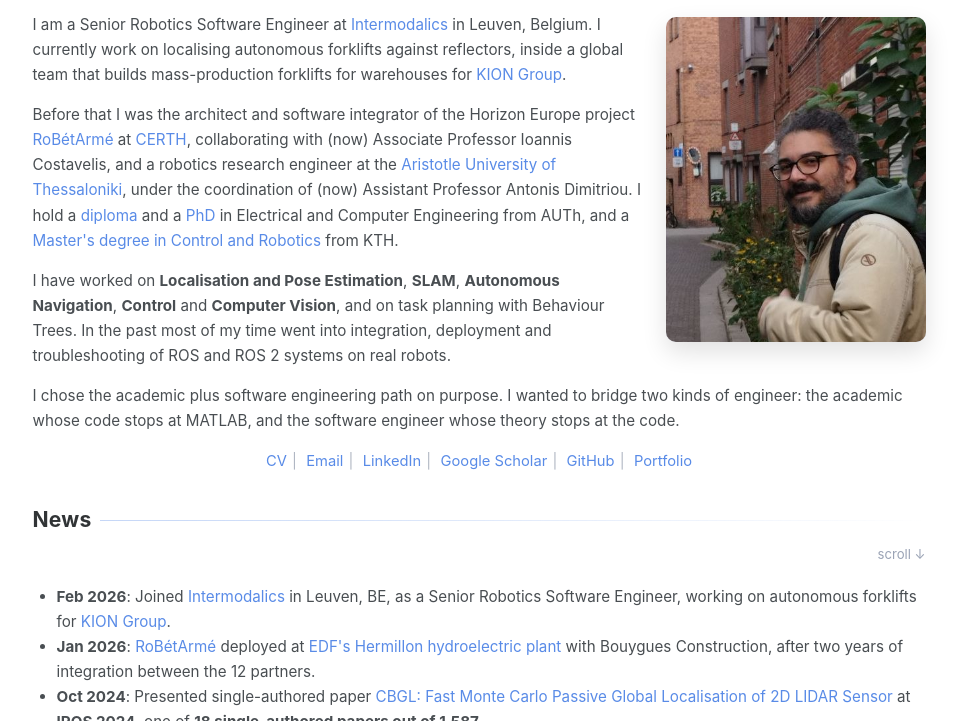
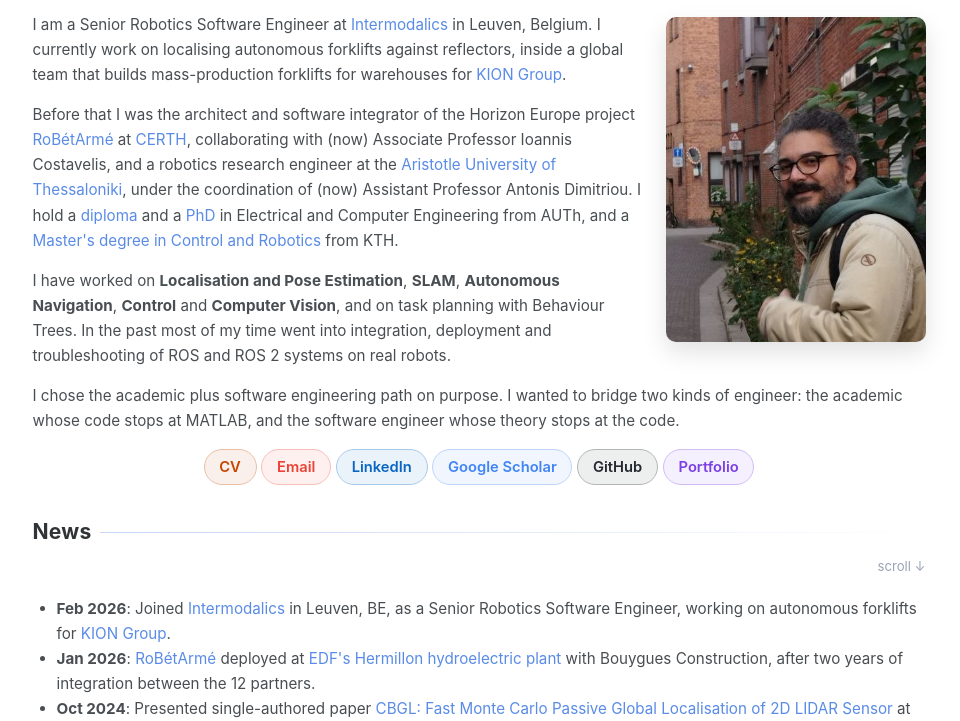
Before and after one commit to li9i/li9i.github.io, a plain HTML site: page index.html in a window 1280 px wide. Shown: the part 175-896 px from the top of the page, without its empty margins (161-1121 px from the left). Drawn offline with Linux system fonts and the light colour scheme.

Commit message:
Move Experience and show quick links as pills
The menu and the page showed Experience before Software and Publications. This change moves the Experience link and section after Publications.

The quick links below the introduction were plain text with bars between them, and readers did not easily see them. This change shows each link as a round pill in the colour of the site that it opens. When the pointer is on a pill, the pill fills with its colour.

Claude-Session: https://claude.ai/code/session_019Hy6V5RzkijhXdNkDcWWwH

```diff
--- a/index.html
+++ b/index.html
@@ -14,9 +14,9 @@
     <a class="brand" href="#top">Alexandros Filotheou</a>
     <a href="#news">News</a>
     <a href="#demos">Demos</a>
-    <a href="#experience">Experience</a>
     <a href="#software">Software</a>
     <a href="#publications">Publications</a>
+    <a href="#experience">Experience</a>
     <a href="#education">Education</a>
     <a href="https://docs.google.com/viewerng/viewer?url=https://raw.githubusercontent.com/li9i/CV/master/versions/extended/cv_extended_alexandros_filotheou.pdf">CV</a>
   </nav>
@@ -38,12 +38,12 @@
 <p>I chose the academic plus software engineering path on purpose. I wanted to bridge two kinds of engineer: the academic whose code stops at MATLAB, and the software engineer whose theory stops at the code.</p>
 
 <div class="quick-links">
-  <a href="https://docs.google.com/viewerng/viewer?url=https://raw.githubusercontent.com/li9i/CV/master/versions/extended/cv_extended_alexandros_filotheou.pdf">CV</a><span class="divider">|</span>
-  <a href="mailto:alexandros.filotheou@gmail.com">Email</a><span class="divider">|</span>
-  <a href="https://www.linkedin.com/in/alexandros-filotheou/">LinkedIn</a><span class="divider">|</span>
-  <a href="https://scholar.google.com/citations?view_op=list_works&amp;hl=en&amp;user=9_hI4hMAAAAJ">Google Scholar</a><span class="divider">|</span>
-  <a href="https://github.com/li9i">GitHub</a><span class="divider">|</span>
-  <a href="https://mozilla.github.io/pdf.js/web/viewer.html?file=https://raw.githubusercontent.com/li9i/portfolio/master/portfolio.pdf">Portfolio</a>
+  <a class="pill--cv" href="https://docs.google.com/viewerng/viewer?url=https://raw.githubusercontent.com/li9i/CV/master/versions/extended/cv_extended_alexandros_filotheou.pdf">CV</a>
+  <a class="pill--email" href="mailto:alexandros.filotheou@gmail.com">Email</a>
+  <a class="pill--linkedin" href="https://www.linkedin.com/in/alexandros-filotheou/">LinkedIn</a>
+  <a class="pill--scholar" href="https://scholar.google.com/citations?view_op=list_works&amp;hl=en&amp;user=9_hI4hMAAAAJ">Google Scholar</a>
+  <a class="pill--github" href="https://github.com/li9i">GitHub</a>
+  <a class="pill--portfolio" href="https://mozilla.github.io/pdf.js/web/viewer.html?file=https://raw.githubusercontent.com/li9i/portfolio/master/portfolio.pdf">Portfolio</a>
 </div>
 
 <h2 class="section-heading" id="news">News</h2>
@@ -122,41 +122,6 @@
     </div>
   </a>
 </div>
-
-<h2 class="section-heading" id="experience">Experience</h2>
-<ul class="entry-list">
-  <li class="entry">
-    <div class="entry__meta">Feb 2026 to present &middot; Leuven, Belgium</div>
-    <div class="entry__title">Senior Robotics Software Engineer, <a href="https://www.intermodalics.ai/">Intermodalics</a></div>
-    <div class="entry__details">Localisation of autonomous forklifts against reflectors, within a global team building mass-production forklifts for warehouses for KION Group.</div>
-  </li>
-  <li class="entry">
-    <div class="entry__meta">Sep 2023 to Jan 2026 &middot; Thessaloniki, Greece</div>
-    <div class="entry__title">Integration and Deployment Engineer, <a href="https://www.certh.gr/">CERTH</a></div>
-    <div class="entry__details">Architect and integrator of <a href="https://www.robetarme-project.eu/">RoB&eacute;tArm&eacute;</a> (Horizon Europe, GA 101058731). 12 software teams, 50+ dockerised ROS&nbsp;2 packages, three mobile platforms. Cut deployment time by more than 10x across the additive manufacturing fleet.</div>
-  </li>
-  <li class="entry">
-    <div class="entry__meta">Sep 2018 to Mar 2023 &middot; Thessaloniki, Greece</div>
-    <div class="entry__title">Robotics Research Engineer, Aristotle University of Thessaloniki</div>
-    <div class="entry__details">Sole robot integrator for <a href="https://relief.web.auth.gr/">RELIEF</a> (RFID inventorying with ground and aerial robots) and <a href="https://cultureid.web.auth.gr/?page_id=216&amp;lang=en">CULTUREID</a> (a museum <a href="https://www.youtube.com/watch?v=2EvTGNOqTrs">social robot</a>).</div>
-  </li>
-  <li class="entry">
-    <div class="entry__meta">Sep 2016 to Nov 2016 &middot; Stockholm, Sweden</div>
-    <div class="entry__title">Teaching Assistant, DD2380 Artificial Intelligence, KTH</div>
-  </li>
-  <li class="entry">
-    <div class="entry__meta">Oct 2013 to Jul 2014 &middot; Thessaloniki, Greece</div>
-    <div class="entry__title">Computer Vision Engineer (volunteer), PANDORA Robotics Team, AUTh</div>
-  </li>
-  <li class="entry">
-    <div class="entry__meta">Mar 2011 to Mar 2012 &middot; Thessaloniki, Greece</div>
-    <div class="entry__title">Database Designer and Developer, Egnatia Motorway S.A.</div>
-  </li>
-  <li class="entry">
-    <div class="entry__meta">Jul 2008 to Jun 2009 &middot; Thessaloniki, Greece</div>
-    <div class="entry__title">Telecommunications Engineer, OTE S.A.</div>
-  </li>
-</ul>
 
 <h2 class="section-heading" id="software">Software</h2>
 <div class="demo-grid">
@@ -402,6 +367,41 @@
 <!-- publications:end -->
 </ol>
 
+<h2 class="section-heading" id="experience">Experience</h2>
+<ul class="entry-list">
+  <li class="entry">
+    <div class="entry__meta">Feb 2026 to present &middot; Leuven, Belgium</div>
+    <div class="entry__title">Senior Robotics Software Engineer, <a href="https://www.intermodalics.ai/">Intermodalics</a></div>
+    <div class="entry__details">Localisation of autonomous forklifts against reflectors, within a global team building mass-production forklifts for warehouses for KION Group.</div>
+  </li>
+  <li class="entry">
+    <div class="entry__meta">Sep 2023 to Jan 2026 &middot; Thessaloniki, Greece</div>
+    <div class="entry__title">Integration and Deployment Engineer, <a href="https://www.certh.gr/">CERTH</a></div>
+    <div class="entry__details">Architect and integrator of <a href="https://www.robetarme-project.eu/">RoB&eacute;tArm&eacute;</a> (Horizon Europe, GA 101058731). 12 software teams, 50+ dockerised ROS&nbsp;2 packages, three mobile platforms. Cut deployment time by more than 10x across the additive manufacturing fleet.</div>
+  </li>
+  <li class="entry">
+    <div class="entry__meta">Sep 2018 to Mar 2023 &middot; Thessaloniki, Greece</div>
+    <div class="entry__title">Robotics Research Engineer, Aristotle University of Thessaloniki</div>
+    <div class="entry__details">Sole robot integrator for <a href="https://relief.web.auth.gr/">RELIEF</a> (RFID inventorying with ground and aerial robots) and <a href="https://cultureid.web.auth.gr/?page_id=216&amp;lang=en">CULTUREID</a> (a museum <a href="https://www.youtube.com/watch?v=2EvTGNOqTrs">social robot</a>).</div>
+  </li>
+  <li class="entry">
+    <div class="entry__meta">Sep 2016 to Nov 2016 &middot; Stockholm, Sweden</div>
+    <div class="entry__title">Teaching Assistant, DD2380 Artificial Intelligence, KTH</div>
+  </li>
+  <li class="entry">
+    <div class="entry__meta">Oct 2013 to Jul 2014 &middot; Thessaloniki, Greece</div>
+    <div class="entry__title">Computer Vision Engineer (volunteer), PANDORA Robotics Team, AUTh</div>
+  </li>
+  <li class="entry">
+    <div class="entry__meta">Mar 2011 to Mar 2012 &middot; Thessaloniki, Greece</div>
+    <div class="entry__title">Database Designer and Developer, Egnatia Motorway S.A.</div>
+  </li>
+  <li class="entry">
+    <div class="entry__meta">Jul 2008 to Jun 2009 &middot; Thessaloniki, Greece</div>
+    <div class="entry__title">Telecommunications Engineer, OTE S.A.</div>
+  </li>
+</ul>
+
 <h2 class="section-heading" id="education">Education</h2>
 <ul class="entry-list">
   <li class="entry">
--- a/style.css
+++ b/style.css
@@ -11,6 +11,12 @@
   --badge-text: #8a4800;
   --badge-bg: #fff2cd;
   --badge-edge: #ffd487;
+  --brand-cv: #c54500;
+  --brand-email: #ea4335;
+  --brand-linkedin: #0a66c2;
+  --brand-scholar: #4285f4;
+  --brand-github: #24292f;
+  --brand-portfolio: #7b3fe4;
 }
 * { box-sizing: border-box; }
 html { scroll-behavior: smooth; scroll-padding-top: 4.5rem; }
@@ -59,10 +65,26 @@ main {
   .about-photo { float: none; margin: 8px auto 16px; }
 }
 .quick-links {
-  clear: both; margin: 0.4em 0 1em; font-size: 0.92rem;
-  color: #4b4b4b; text-align: center;
+  clear: both; margin: 0.8em 0 1.2em; font-size: 0.92rem;
+  display: flex; flex-wrap: wrap; justify-content: center; gap: 0.3rem;
 }
-.quick-links .divider { color: #b0b7c3; margin: 0 0.35em; }
+.quick-links a {
+  --pill: var(--link);
+  padding: 0.35em 1em; border-radius: 999px; font-weight: 600;
+  color: var(--pill);
+  background: color-mix(in srgb, var(--pill) 8%, var(--bg));
+  border: 1px solid color-mix(in srgb, var(--pill) 35%, var(--bg));
+  transition: background 0.15s, color 0.15s, border-color 0.15s;
+}
+.quick-links a:hover {
+  color: var(--bg); background: var(--pill); border-color: var(--pill);
+}
+.quick-links .pill--cv { --pill: var(--brand-cv); }
+.quick-links .pill--email { --pill: var(--brand-email); }
+.quick-links .pill--linkedin { --pill: var(--brand-linkedin); }
+.quick-links .pill--scholar { --pill: var(--brand-scholar); }
+.quick-links .pill--github { --pill: var(--brand-github); }
+.quick-links .pill--portfolio { --pill: var(--brand-portfolio); }
 
 .section-heading {
   font-size: 1.32rem; letter-spacing: 0.01em; font-weight: 700;
```
